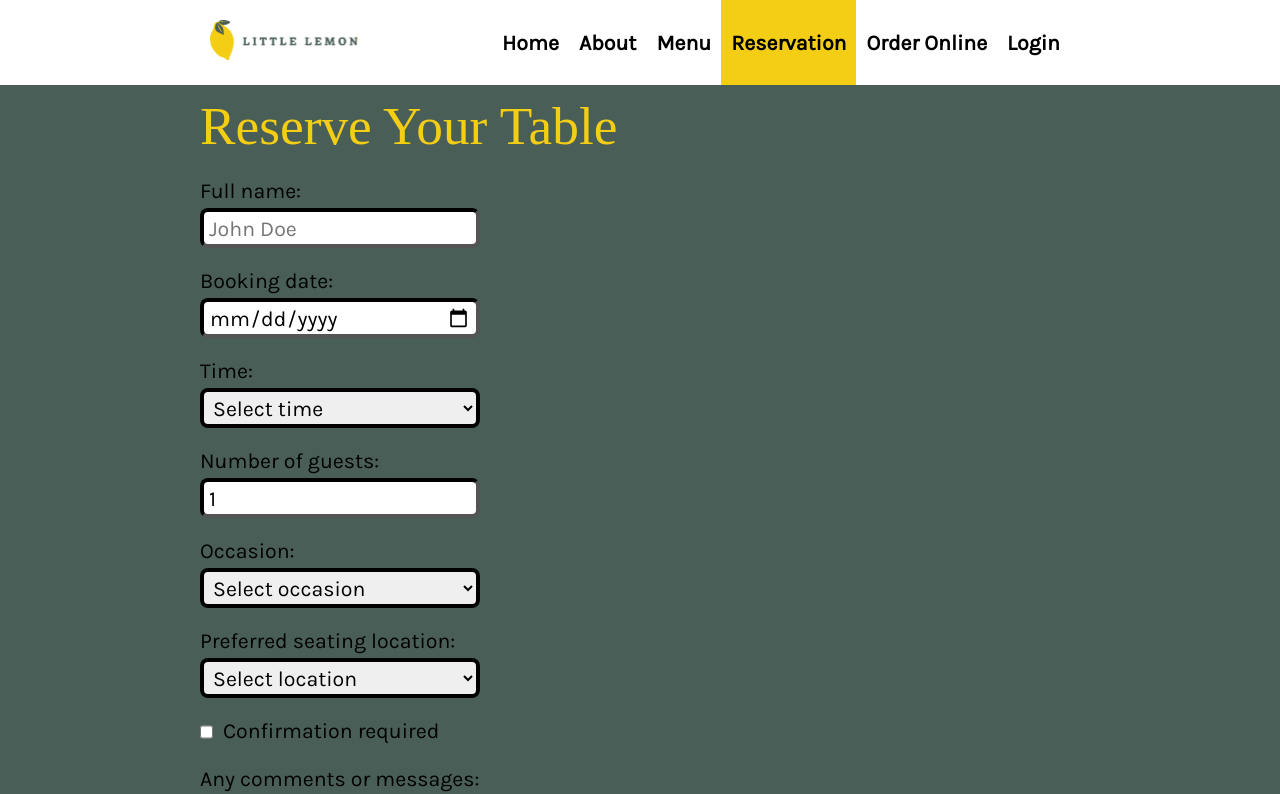
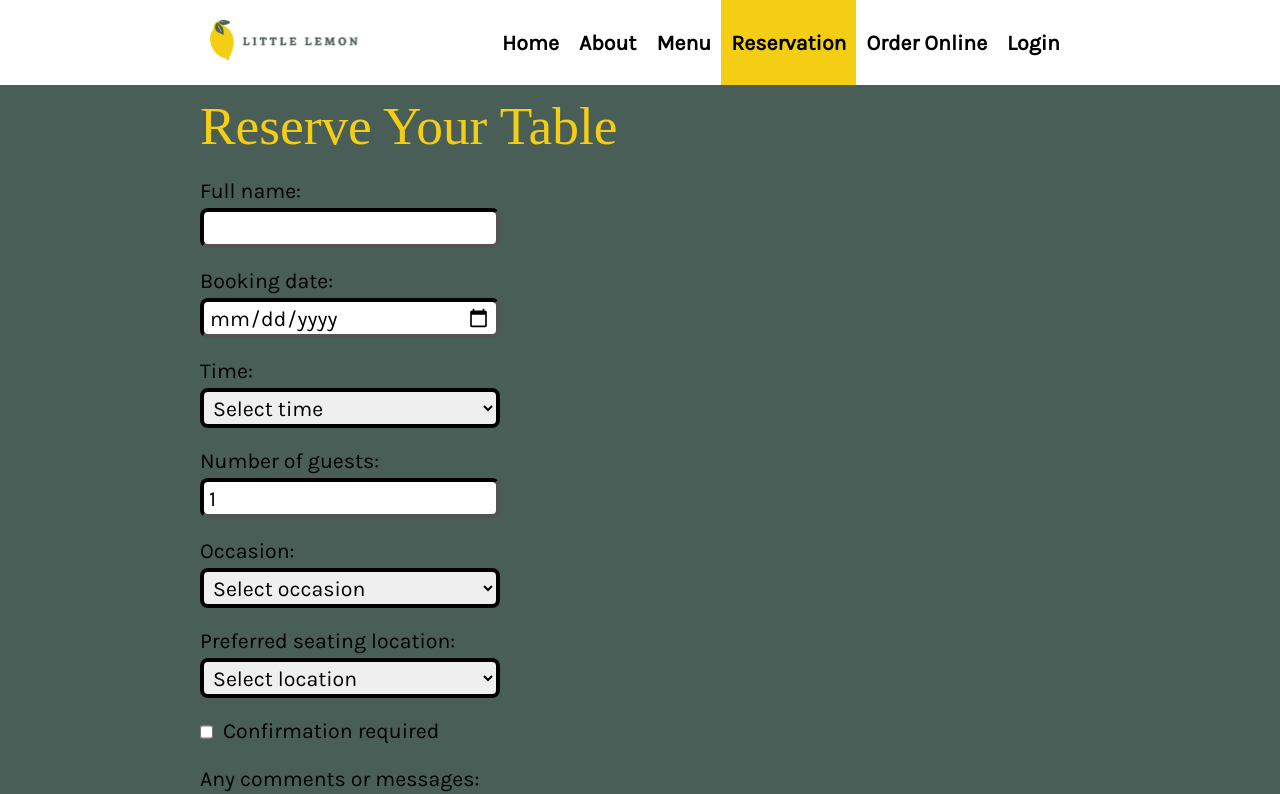
Before and after one commit to quddusl/little-lemon, a React (Create React App) app: page /booking in a window 1280 px wide. Shown: the top 794 px of the page. Built offline with nearby package versions, Linux system fonts and the light colour scheme; a web font is replaced by a local one.

Commit message:
feat(InputControls, BookingForm): Enhanced booking form and input controls, introduced textarea

```diff
--- a/src/index.css
+++ b/src/index.css
@@ -258,7 +258,8 @@ a.button-primary:active,
   border-color: black;
 }
 
-input[type="textarea"] {
+textarea.input-field,
+textarea.input-field-invalid {
   height: 4em;
 }
 
--- a/src/pages/BookingForm.js
+++ b/src/pages/BookingForm.js
@@ -1,14 +1,7 @@
 import { Formik, Form, Field, useFormikContext } from "formik";
 import { object, string, date, number, boolean, bool } from "yup";
 import { useState, useEffect } from "react";
-import {
-  Input,
-  Checkbox,
-  Select,
-  Button,
-  defaultStyles,
-  DebugFormik,
-} from "./InputControls";
+import { Input, Button, defaultStyles, DebugFormik } from "./InputControls";
 import { dateToStr } from "../layouts/util";
 
 const minGuests = 1;
@@ -209,8 +202,9 @@ const BookingForm = ({ availableTimes, setAvailableTimes, onSubmit }) => {
           <Field
             name="time"
             label="Time:"
+            type="select"
             placeholder="Select time"
-            component={Select}
+            component={Input}
             options={timeOptions}
             required={true}
           />
@@ -226,21 +220,25 @@ const BookingForm = ({ availableTimes, setAvailableTimes, onSubmit }) => {
           <Field
             name="occasion"
             label="Occasion:"
+            type="select"
             placeholder="Select occasion"
-            component={Select}
+            component={Input}
             options={occasionOptions}
           />
           <Field
             name="seatingLocation"
             label="Preferred seating location:"
+            type="select"
             placeholder="Select location"
-            component={Select}
+            component={Input}
             options={seatingLocaton}
           />
           <Field
             name="confirmationRequired"
+            type="checkbox"
             callOnChanged={resetConfirmation}
-            component={Checkbox}
+            callOnBlur={confirmationBlur}
+            component={Input}
           >
             Confirmation required
           </Field>
@@ -250,18 +248,20 @@ const BookingForm = ({ availableTimes, setAvailableTimes, onSubmit }) => {
                 <legend>Confirmation method</legend>
                 <Field
                   name="emailConfirmation"
+                  type="checkbox"
                   showErrors={false}
                   callOnChanged={confirmationUpdated}
                   callOnBlur={confirmationBlur}
-                  component={Checkbox}
+                  component={Input}
                 >
                   Email
                 </Field>
                 <Field
                   name="smsConfirmation"
+                  type="checkbox"
                   showErrors={smsEmailTouched}
                   callOnChanged={confirmationUpdated}
-                  component={Checkbox}
+                  component={Input}
                   showErrorOnlyOnTouch={false}
                 >
                   SMS
--- a/src/pages/InputControls.js
+++ b/src/pages/InputControls.js
@@ -39,36 +39,39 @@ export const Label = ({ children, ...props }) => {
 
 export const Input = ({
   field,
-  form: { touched, errors, values, setValues, setTouched, setErrors },
+  form: { values, touched, errors, setValues, setTouched, setErrors },
   type,
   label,
+  options,
+  children,
   callOnChanged,
   callOnBlur,
   showErrors = true,
   showErrorOnlyOnTouch = true,
+  placeholder,
   ...props
 }) => {
   const touch = getIn(touched, field.name);
   const error = getIn(errors, field.name);
-  const inputType = { type: type || "text" };
+  const inputType =
+    type === "checkbox"
+      ? { type: "checkbox" }
+      : type === "select" || type === "textarea"
+      ? null
+      : { type: type || "text" };
   const ariaInvalid = touch && error ? { "aria-invalid": true } : null;
   const errorId = field.name + "-error";
   const ariaDescribedby =
     touch && error ? { "aria-describedby": errorId } : null;
-  return (
-    <div className={props.inputContainerClass || inputContainerClass}>
-      <label
-        htmlFor={field.name || props.id}
-        className={props.labelClass || labelClass}
-      >
-        {label}
-      </label>
-      <input
-        id={field.name}
-        {...inputType}
-        {...field}
-        {...props}
-        onChange={(e) => {
+  const [placeholderStyle, setPlaceholderStyle] = useState(
+    props.placeHolderStyle || selectPlaceholderStyle
+  );
+  const inputProps = {
+    ...props,
+    id: field.name,
+    ...inputType,
+    ...field,
+    onChange: (e) => {
       !!callOnChanged &&
         callOnChanged({
           e,
@@ -79,9 +82,12 @@ export const Input = ({
           setTouched,
           setErrors,
         });
+      if (!!placeholder) {
+        setPlaceholderStyle((style) => ({ ...style, display: "none" }));
+      }
       field.onChange(e);
-        }}
-        onBlur={(e) => {
+    },
+    onBlur: (e) => {
       !!callOnBlur &&
         callOnBlur({
           values,
@@ -92,140 +98,33 @@ export const Input = ({
           setErrors,
         });
       field.onBlur(e);
-        }}
-        {...ariaInvalid}
-        {...ariaDescribedby}
-        className={
+    },
+    ...ariaInvalid,
+    ...ariaDescribedby,
+    className:
       touch && error
         ? props.inputFieldInvalidClass || inputFieldInvalidClass
-            : props.inputFieldClass || inputFieldClass
-        }
-      />
-      {(!showErrorOnlyOnTouch || touch) && error && showErrors ? (
-        <div
-          id={errorId}
-          role="alert"
-          className={props.errorClass || errorClass}
-        >
+        : props.inputFieldClass || inputFieldClass,
+  };
+  const errorMessage =
+    (!showErrorOnlyOnTouch || touch) && error && showErrors ? (
+      <div id={errorId} role="alert" className={props.errorClass || errorClass}>
         {error}
       </div>
-      ) : null}
+    ) : null;
+  let inputControl;
+  if (type === "checkbox") {
+    inputControl = (
+      <div className={props.inputContainerClass || inputContainerClass}>
+        <label className={props.checkboxLabelClass || checkboxLabelClass}>
+          <input {...inputProps} />
+          {children}
+        </label>
+        {errorMessage}
       </div>
     );
-};
-
-export const Checkbox = ({
-  field,
-  form: { values, touched, errors, setValues, setTouched, setErrors },
-  label,
-  children,
-  callOnChanged,
-  callOnBlur,
-  showErrors = true,
-  showErrorOnlyOnTouch = true,
-  ...props
-}) => {
-  const touch = getIn(touched, field.name);
-  const error = getIn(errors, field.name);
-  const ariaInvalid = touch && error ? { "aria-invalid": true } : null;
-  const errorId = field.name + "-error";
-  const ariaDescribedby =
-    touch && error ? { "aria-describedby": errorId } : null;
-
-  return (
-    <div className={props.inputContainerClass || inputContainerClass}>
-      <label className={props.checkboxLabelClass || checkboxLabelClass}>
-        <input
-          id={field.name}
-          type="checkbox"
-          {...field}
-          {...props}
-          onChange={(e) => {
-            !!callOnChanged &&
-              callOnChanged({
-                e,
-                values,
-                touched,
-                errors,
-                setValues,
-                setTouched,
-                setErrors,
-              });
-            field.onChange(e);
-          }}
-          onBlur={(e) => {
-            !!callOnBlur &&
-              callOnBlur({
-                values,
-                touched,
-                errors,
-                setValues,
-                setTouched,
-                setErrors,
-              });
-            field.onBlur(e);
-          }}
-          {...ariaInvalid}
-          {...ariaDescribedby}
-          className={
-            touch && error
-              ? props.inputFieldInvalidClass || inputFieldInvalidClass
-              : props.inputFieldClass || inputFieldClass
-          }
-        />
-        {children}
-      </label>
-      {(!showErrorOnlyOnTouch || touch) && error && showErrors ? (
-        <div
-          id={errorId}
-          role="alert"
-          className={props.errorClass || errorClass}
-        >
-          {error}
-        </div>
-      ) : null}
-    </div>
-  );
-};
-
-export const Select = ({
-  field,
-  form: { values, touched, errors, setValues, setTouched, setErrors },
-  label,
-  options,
-  callOnChanged,
-  callOnBlur,
-  showErrors = true,
-  showErrorOnlyOnTouch = true,
-  placeholder,
-  ...props
-}) => {
-  const touch = getIn(touched, field.name);
-  const error = getIn(errors, field.name);
-  const ariaInvalid = touch && error ? { "aria-invalid": true } : null;
-  const errorId = field.name + "-error";
-  const ariaDescribedby =
-    touch && error ? { "aria-describedby": errorId } : null;
-  const [placeholderStyle, setPlaceholderStyle] = useState(
-    props.placeHolderStyle || selectPlaceholderStyle
-  );
-  const hidePlaceholder = (e) => {
-    !!callOnChanged &&
-      callOnChanged({
-        e,
-        values,
-        touched,
-        errors,
-        setValues,
-        setTouched,
-        setErrors,
-      });
-    field.onChange(e);
-    if (!!placeholder) {
-      setPlaceholderStyle((style) => ({ display: "none", ...style }));
-    }
-  };
-  return (
+  } else {
+    inputControl = (
       <div className={props.inputContainerClass || inputContainerClass}>
         <label
           htmlFor={field.name || props.id}
@@ -233,53 +132,31 @@ export const Select = ({
         >
           {label}
         </label>
-      <select
-        id={field.name}
-        {...field}
-        {...props}
-        onChange={hidePlaceholder}
-        onBlur={(e) => {
-          !!callOnBlur &&
-            callOnBlur({
-              values,
-              touched,
-              errors,
-              setValues,
-              setTouched,
-              setErrors,
-            });
-          field.onBlur(e);
-        }}
-        {...ariaInvalid}
-        {...ariaDescribedby}
-        className={
-          touch && error
-            ? props.inputFieldInvalidClass || inputFieldInvalidClass
-            : props.inputFieldClass || inputFieldClass
-        }
-      >
+        {type === "select" ? (
+          <select {...inputProps}>
             {placeholder ? (
               <option
                 value=""
                 style={placeholderStyle}
-            className={props.selectPlaceholderClass || selectPlaceholderClass}
+                className={
+                  props.selectPlaceholderClass || selectPlaceholderClass
+                }
               >
                 {placeholder}
               </option>
             ) : null}
             {options}
           </select>
-      {(!showErrorOnlyOnTouch || touch) && error && showErrors ? (
-        <div
-          id={errorId}
-          role="alert"
-          className={props.errorClass || errorClass}
-        >
-          {error}
-        </div>
-      ) : null}
+        ) : type === "textarea" ? (
+          <textarea {...inputProps} />
+        ) : (
+          <input {...inputProps} />
+        )}
+        {errorMessage}
       </div>
     );
+  }
+  return inputControl;
 };
 
 export const Button = ({
```
Lines whose indentation alone changed are shown as unchanged.
